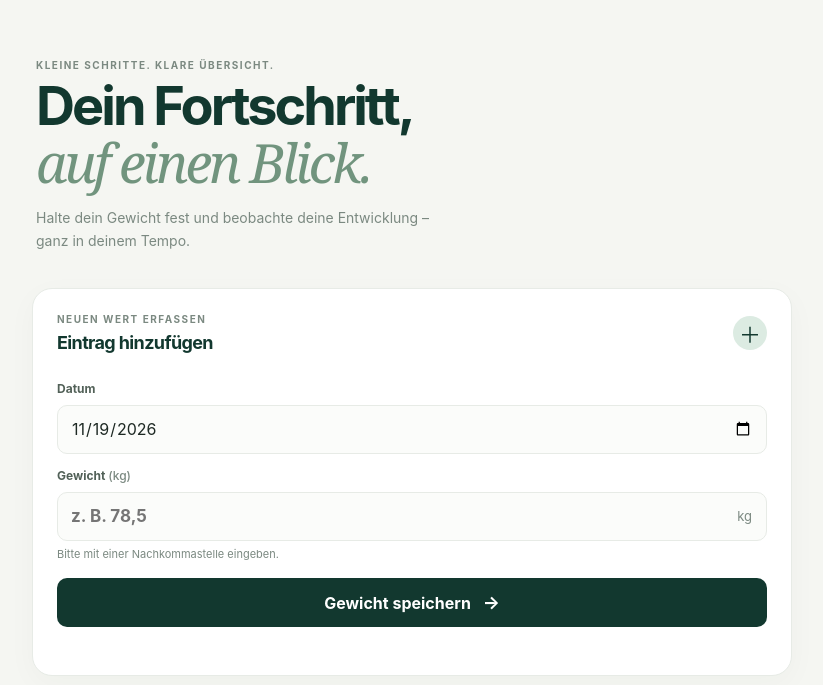
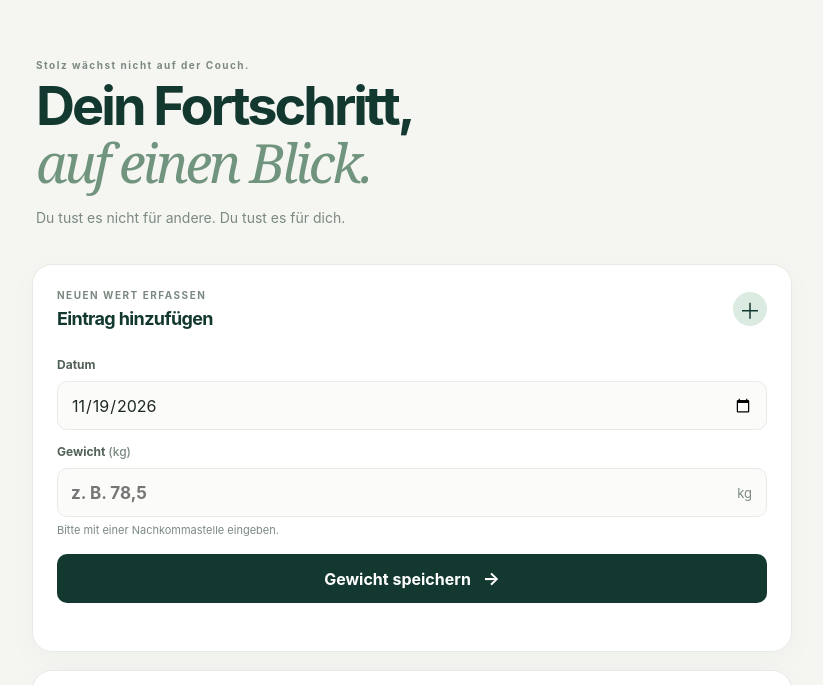
Before and after one commit to mase1509-design/waage, a plain HTML site: page index.html in a window 1280 px wide. Shown: the part 79-764 px from the top of the page, without its empty margins (228-1051 px from the left). Drawn offline with Linux system fonts and the light colour scheme.

Commit message:
Update index.html

```diff
--- a/index.html
+++ b/index.html
@@ -22,9 +22,9 @@
     </header>
 
     <section class="intro">
-      <p class="eyebrow">KLEINE SCHRITTE. KLARE ÜBERSICHT.</p>
+      <p class="eyebrow">Stolz wächst nicht auf der Couch.</p>
       <h2>Dein Fortschritt,<br><em>auf einen Blick.</em></h2>
-      <p>Halte dein Gewicht fest und beobachte deine Entwicklung – ganz in deinem Tempo.</p>
+      <p>Du tust es nicht für andere. Du tust es für dich.</p>
     </section>
 
     <section class="entry-card" aria-labelledby="entry-title">
```
